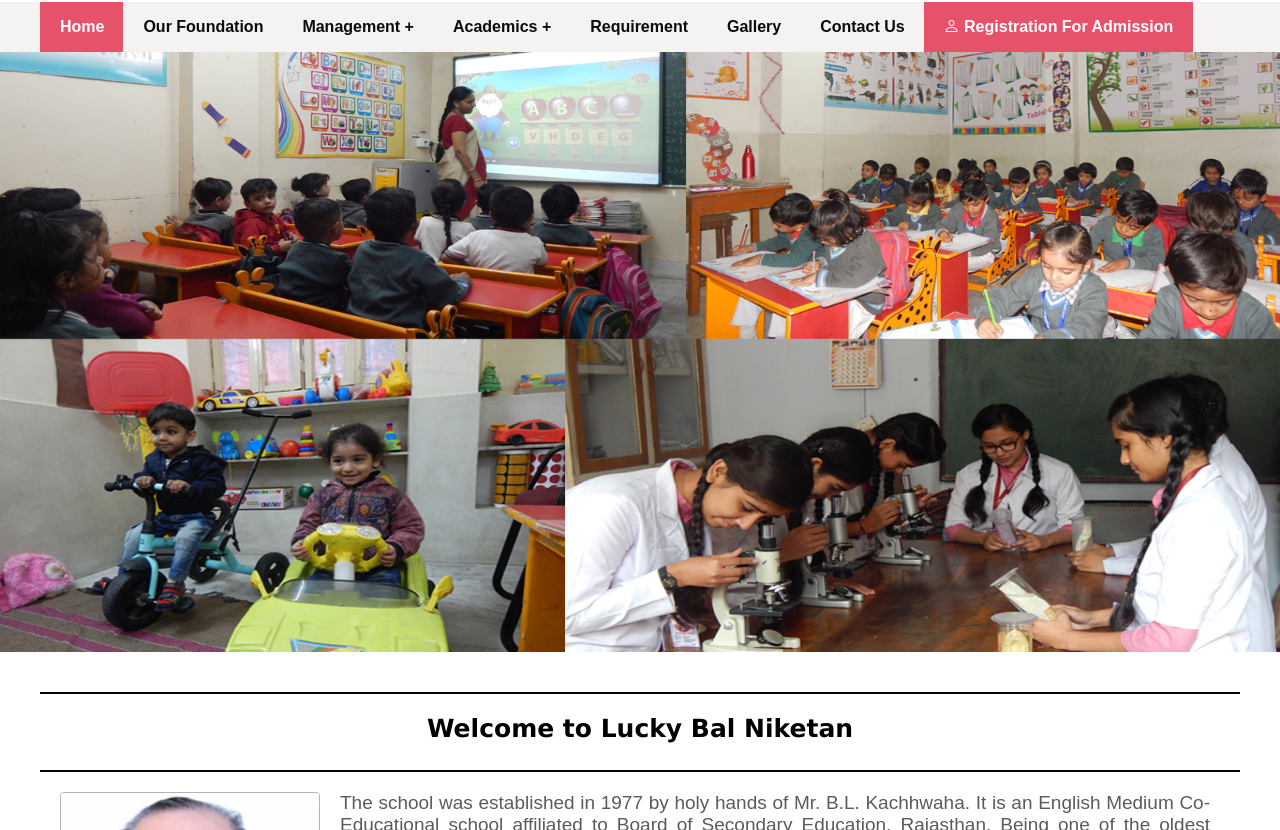
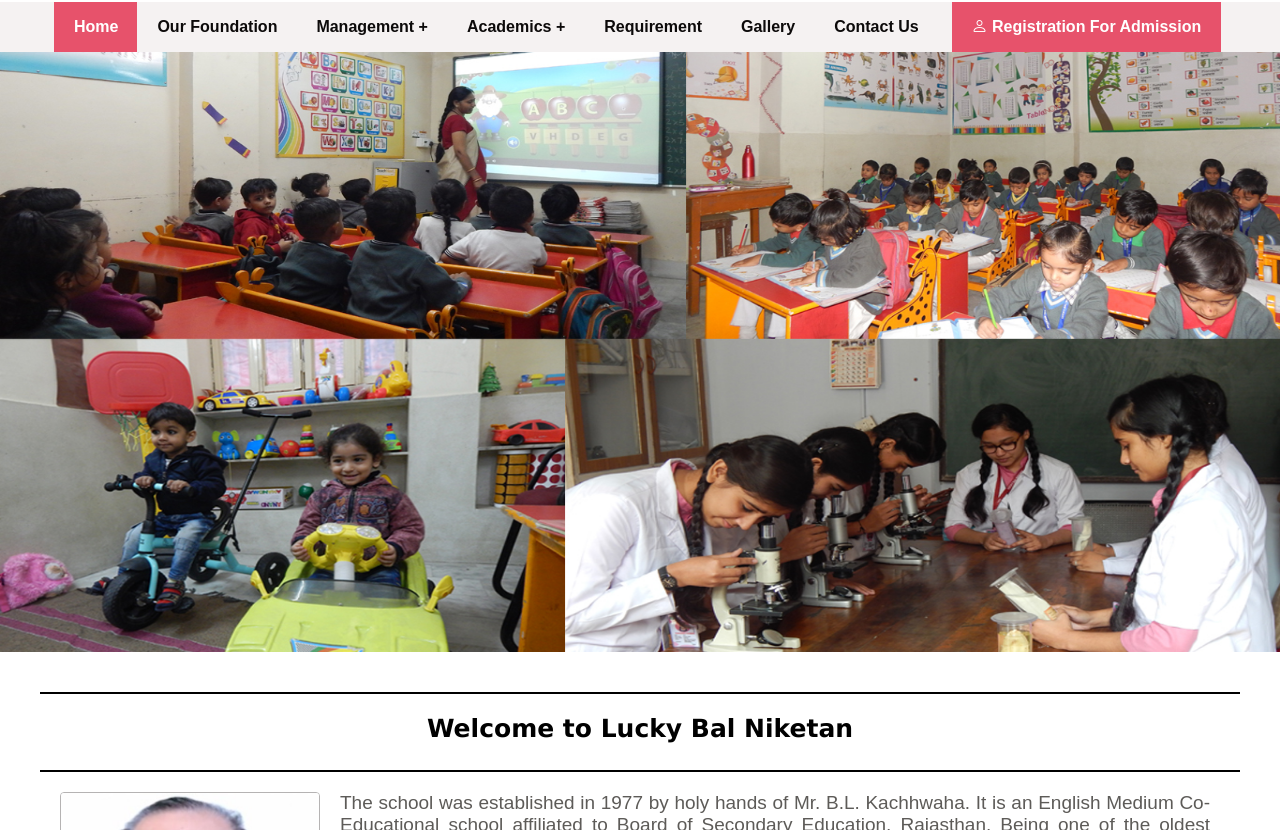
Before and after one commit to nishitprajapat/lbn, a plain HTML site: page index.html in a window 1280 px wide. Shown: the part 178-1008 px from the top of the page. Drawn offline with Linux system fonts and the light colour scheme.

Commit message:
Update style.css

```diff
--- a/style.css
+++ b/style.css
@@ -121,6 +121,7 @@
 .hm{
     background-color: rgb(231, 82, 107);
     color: white;
+    margin-left: 14px;
 }
 /* Dropdown CSS */
 .dropdown-content{
```
